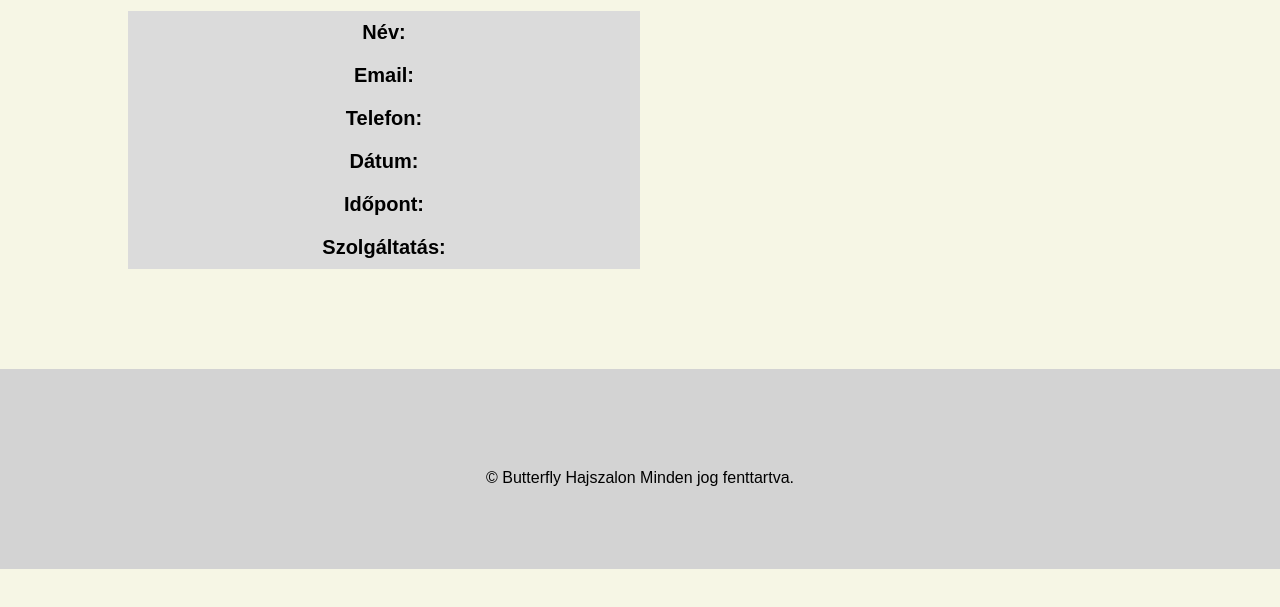
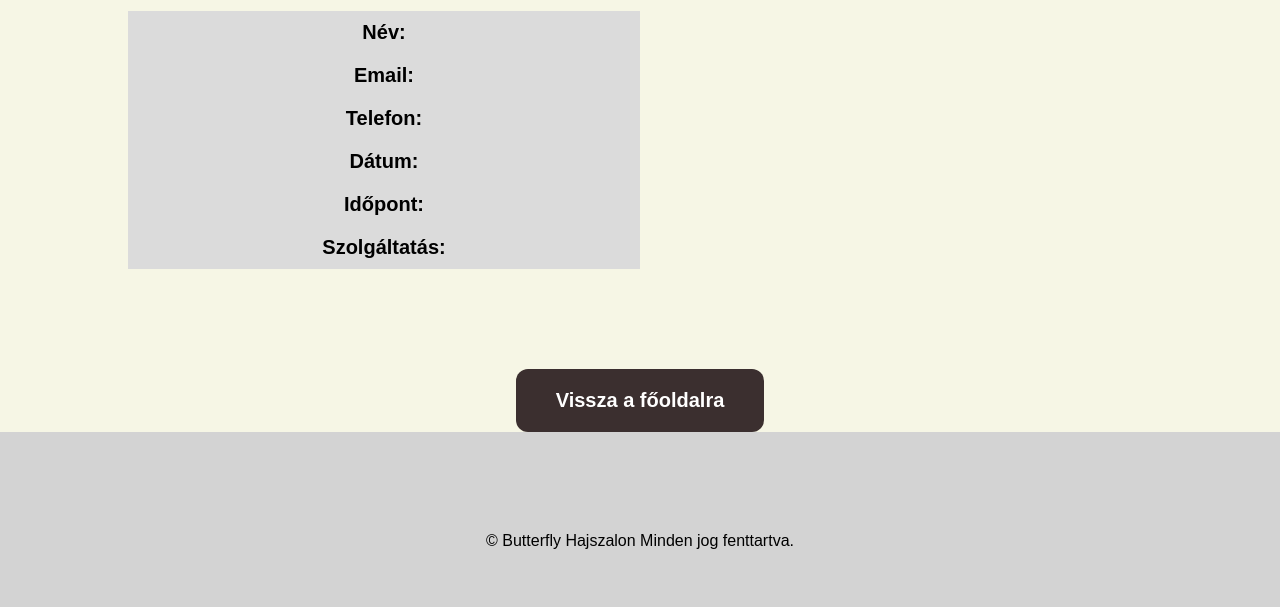
Before and after one commit to Frexxy01/Munk-k, a plain HTML site: page butterflyhajszalon/success.html in a window 1280 px wide. Shown: the part 381-988 px from the top of the page. Before the commit the page ends 950 px from the top, so only its background shows below. Drawn offline with Linux system fonts and the light colour scheme.

Commit message:
made a return button

```diff
--- a/butterflyhajszalon/styles/successpage.css
+++ b/butterflyhajszalon/styles/successpage.css
@@ -1,4 +1,4 @@
-.h1-div, .success-details, .img-div, .th-div {
+.h1-div, .success-details, .img-div, .th-div, .return-button-div {
   margin-left: auto;
   margin-right: auto;
   max-width: fit-content;
--- a/butterflyhajszalon/success.html
+++ b/butterflyhajszalon/success.html
@@ -5,6 +5,7 @@
     <link href="./styles/mainpage.css" rel="stylesheet">
     <link href="./styles/media.css" rel="stylesheet">
     <link href="./styles/successpage.css" rel="stylesheet">
+    <link href="./styles/buttons.css" rel="stylesheet">
 
     <!--Scriptek kezdete-->
     <script src="./scripts/successpage.js"></script>
@@ -39,6 +40,11 @@
         <div class="js-appointment-detail-holder"></div>
       </div>
       </div>
+      <a href="./index.html">
+        <div class="return-button-div">
+          <button class="button-primary"> Vissza a főoldalra</button>
+        </div>
+      </a>
     </main>
     <footer class="footer">
       <div>
```
Also changed, not shown: butterflyhajszalon/scripts/sessionstorage.js (+12 -5 lines).
